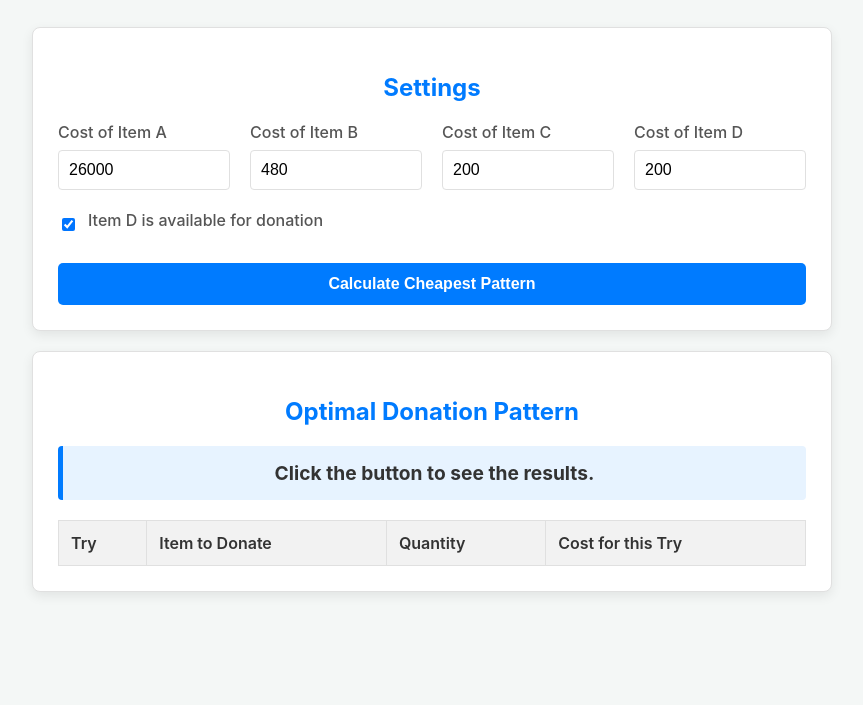
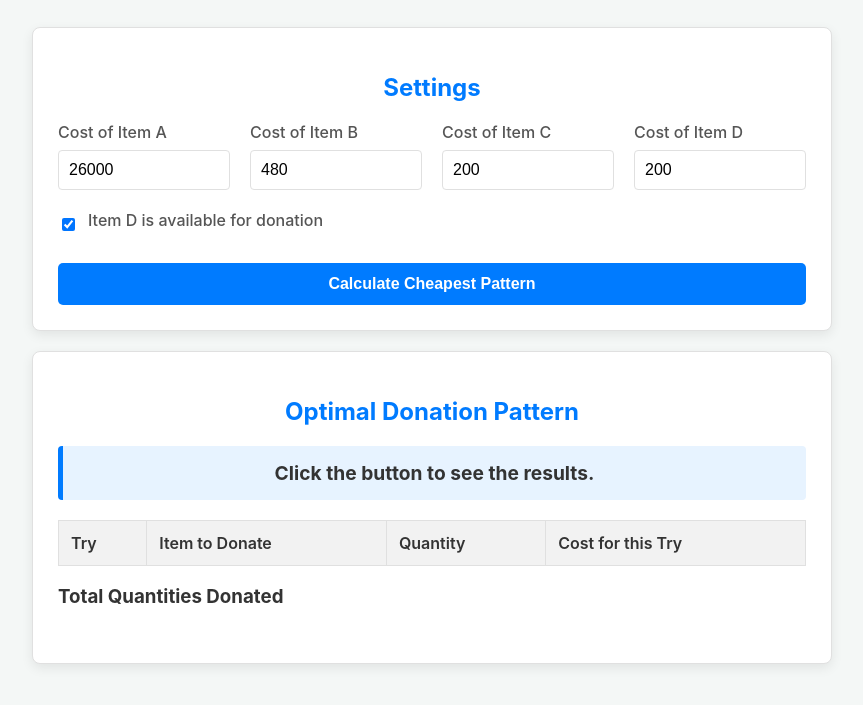
Before and after one commit to imBuenoing/roc_donation_event, a plain HTML site: page index.html in a window 1280 px wide. Shown: the part 119-824 px from the top of the page, without its empty margins (208-1071 px from the left). Drawn offline with Linux system fonts and the light colour scheme.

Commit message:
Update index.html

```diff
--- a/index.html
+++ b/index.html
@@ -60,6 +60,12 @@
                     <!-- Results will be injected here by JavaScript -->
                 </tbody>
             </table>
+
+            <!-- NEW: This section will show the total quantities -->
+            <div id="total-quantity-summary">
+                <h3>Total Quantities Donated</h3>
+                <p id="total-quantity-text"></p>
+            </div>
         </div>
     </div>
 
```
